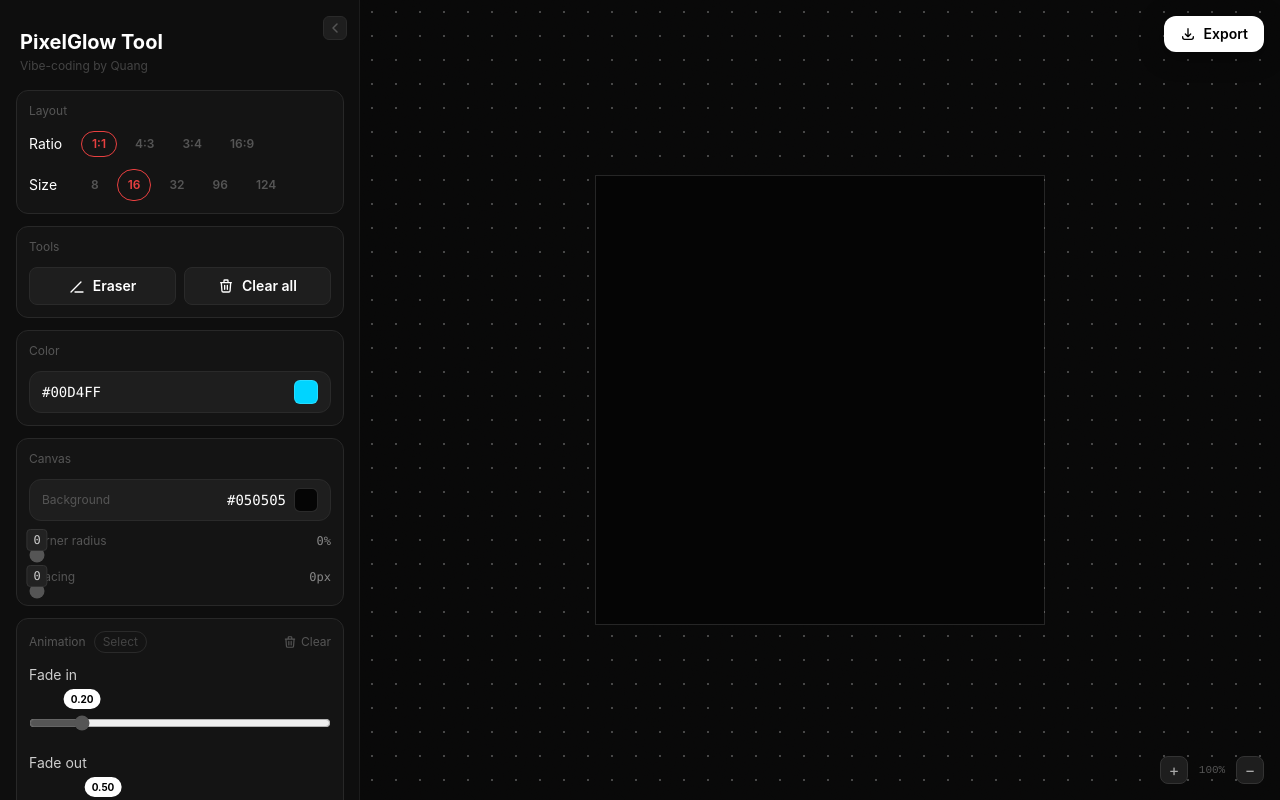
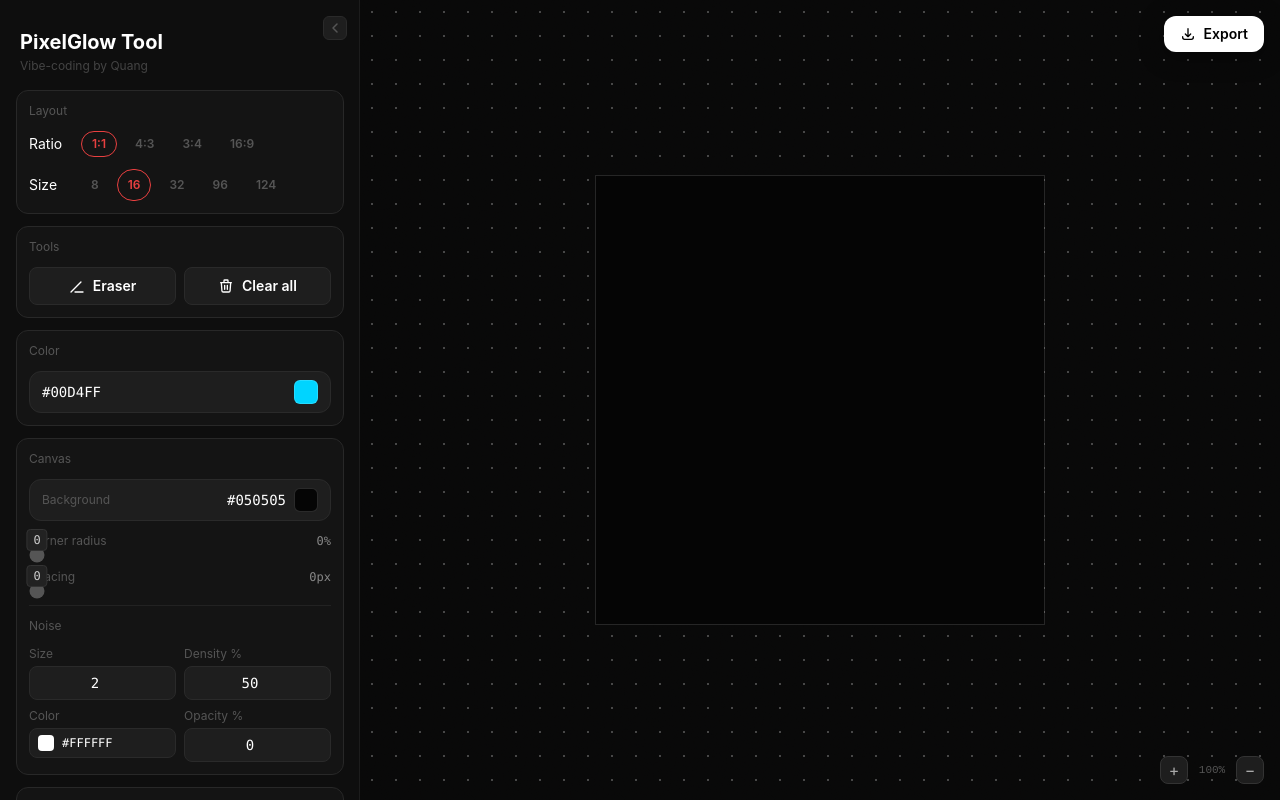
Before and after one commit to Quanganhtr/pixel-glow-app, a React (Vite) app: page / in a window 1280 px wide. Built offline with nearby package versions, Linux system fonts and the light colour scheme.

Commit message:
add noise overlay, zoom, collapsible sidebar, export popup

```diff
--- a/src/components/PixelGrid.jsx
+++ b/src/components/PixelGrid.jsx
@@ -1,4 +1,4 @@
-import { useState, useCallback, useRef } from 'react';
+import { useState, useCallback, useRef, useEffect } from 'react';
 
 const DEFAULT_ROWS = 16;
 const DEFAULT_COLS = 16;
@@ -165,6 +165,40 @@ export default function PixelGrid() {
   const [pixelGap, setPixelGap] = useState(0);       // px
   const [zoom, setZoom] = useState(1);
   const [sidebarOpen, setSidebarOpen] = useState(true);
+  const [noiseSize, setNoiseSize] = useState(2);
+  const [noiseDensity, setNoiseDensity] = useState(50);
+  const [noiseColor, setNoiseColor] = useState('#ffffff');
+  const [noiseColorOpacity, setNoiseColorOpacity] = useState(0);
+  const noiseCanvasRef = useRef(null);
+
+  useEffect(() => {
+    const canvas = noiseCanvasRef.current;
+    if (!canvas) return;
+    const ctx = canvas.getContext('2d');
+
+    const drawNoise = () => {
+      ctx.clearRect(0, 0, canvas.width, canvas.height);
+      if (noiseColorOpacity === 0) return;
+      const r = parseInt(noiseColor.slice(1, 3), 16);
+      const g = parseInt(noiseColor.slice(3, 5), 16);
+      const b = parseInt(noiseColor.slice(5, 7), 16);
+      ctx.fillStyle = `rgba(${r},${g},${b},${noiseColorOpacity / 100})`;
+      const s = Math.max(1, noiseSize);
+      for (let y = 0; y < canvas.height; y += s)
+        for (let x = 0; x < canvas.width; x += s)
+          if (Math.random() < noiseDensity / 100)
+            ctx.fillRect(x, y, s, s);
+    };
+
+    if (animPlaying && noiseColorOpacity > 0) {
+      let rafId;
+      const loop = () => { drawNoise(); rafId = requestAnimationFrame(loop); };
+      rafId = requestAnimationFrame(loop);
+      return () => cancelAnimationFrame(rafId);
+    } else {
+      drawNoise();
+    }
+  }, [noiseSize, noiseDensity, noiseColor, noiseColorOpacity, animPlaying]);
 
   const paint = useCallback((row, col) => {
     setGrid(prev => {
@@ -862,7 +896,7 @@ export default function PixelGrid() {
             </div>
           </div>
           {/* Spacing */}
-          <div>
+          <div className="mb-3">
             <div className="flex items-center justify-between mb-1">
               <span className="text-xs" style={{ color: '#555' }}>Spacing</span>
               <span className="text-xs font-mono" style={{ color: '#888' }}>{pixelGap}px</span>
@@ -883,6 +917,54 @@ export default function PixelGrid() {
                   background: '#222', color: '#ccc', border: '1px solid #333'
                 }}
               >{pixelGap}</div>
+            </div>
+          </div>
+          {/* Noise */}
+          <div className="mt-3 pt-3" style={{ borderTop: '1px solid #222' }}>
+            <span className="text-xs mb-3 block" style={{ color: '#555' }}>Noise</span>
+            {/* Size + Density row */}
+            <div className="flex gap-2 mb-2">
+              <div className="flex-1">
+                <span className="text-xs block mb-1" style={{ color: '#555' }}>Size</span>
+                <input
+                  type="number" min={1} max={20} step={1}
+                  value={noiseSize}
+                  onChange={e => setNoiseSize(Math.min(20, Math.max(1, Number(e.target.value))))}
+                  className="w-full bg-transparent text-sm font-mono outline-none px-2 py-1.5 rounded-lg text-center"
+                  style={{ color: '#fff', border: '1px solid #2a2a2a', background: '#1e1e1e' }}
+                />
+              </div>
+              <div className="flex-1">
+                <span className="text-xs block mb-1" style={{ color: '#555' }}>Density %</span>
+                <input
+                  type="number" min={0} max={100} step={1}
+                  value={noiseDensity}
+                  onChange={e => setNoiseDensity(Math.min(100, Math.max(0, Number(e.target.value))))}
+                  className="w-full bg-transparent text-sm font-mono outline-none px-2 py-1.5 rounded-lg text-center"
+                  style={{ color: '#fff', border: '1px solid #2a2a2a', background: '#1e1e1e' }}
+                />
+              </div>
+            </div>
+            {/* Color + Opacity row */}
+            <div className="flex gap-2">
+              <div className="flex-1">
+                <span className="text-xs block mb-1" style={{ color: '#555' }}>Color</span>
+                <label className="flex items-center gap-2 px-2 py-1.5 rounded-lg cursor-pointer" style={{ border: '1px solid #2a2a2a', background: '#1e1e1e' }}>
+                  <div className="w-4 h-4 rounded shrink-0" style={{ backgroundColor: noiseColor, border: '1px solid rgba(255,255,255,0.15)' }} />
+                  <span className="text-xs font-mono flex-1" style={{ color: '#fff' }}>{noiseColor.toUpperCase()}</span>
+                  <input type="color" value={noiseColor} onChange={e => setNoiseColor(e.target.value)} className="opacity-0 w-0 h-0 absolute" />
+                </label>
+              </div>
+              <div className="flex-1">
+                <span className="text-xs block mb-1" style={{ color: '#555' }}>Opacity %</span>
+                <input
+                  type="number" min={0} max={100} step={1}
+                  value={noiseColorOpacity}
+                  onChange={e => setNoiseColorOpacity(Math.min(100, Math.max(0, Number(e.target.value))))}
+                  className="w-full bg-transparent text-sm font-mono outline-none px-2 py-1.5 rounded-lg text-center"
+                  style={{ color: '#fff', border: '1px solid #2a2a2a', background: '#1e1e1e' }}
+                />
+              </div>
             </div>
           </div>
         </div>
@@ -1001,6 +1083,18 @@ export default function PixelGrid() {
           pointerEvents: 'none',
           mixBlendMode: 'overlay',
         }} />
+        {/* Noise overlay */}
+        <canvas
+          ref={noiseCanvasRef}
+          width={1920} height={1080}
+          style={{
+            position: 'absolute', inset: 0,
+            width: '100%', height: '100%',
+            pointerEvents: 'none',
+            zIndex: 5,
+            opacity: noiseColorOpacity > 0 ? 1 : 0,
+          }}
+        />
         {/* Zoom controls */}
         <div style={{ position: 'absolute', bottom: 16, right: 16, zIndex: 10, display: 'flex', alignItems: 'center', gap: 6 }}>
           <button
```
